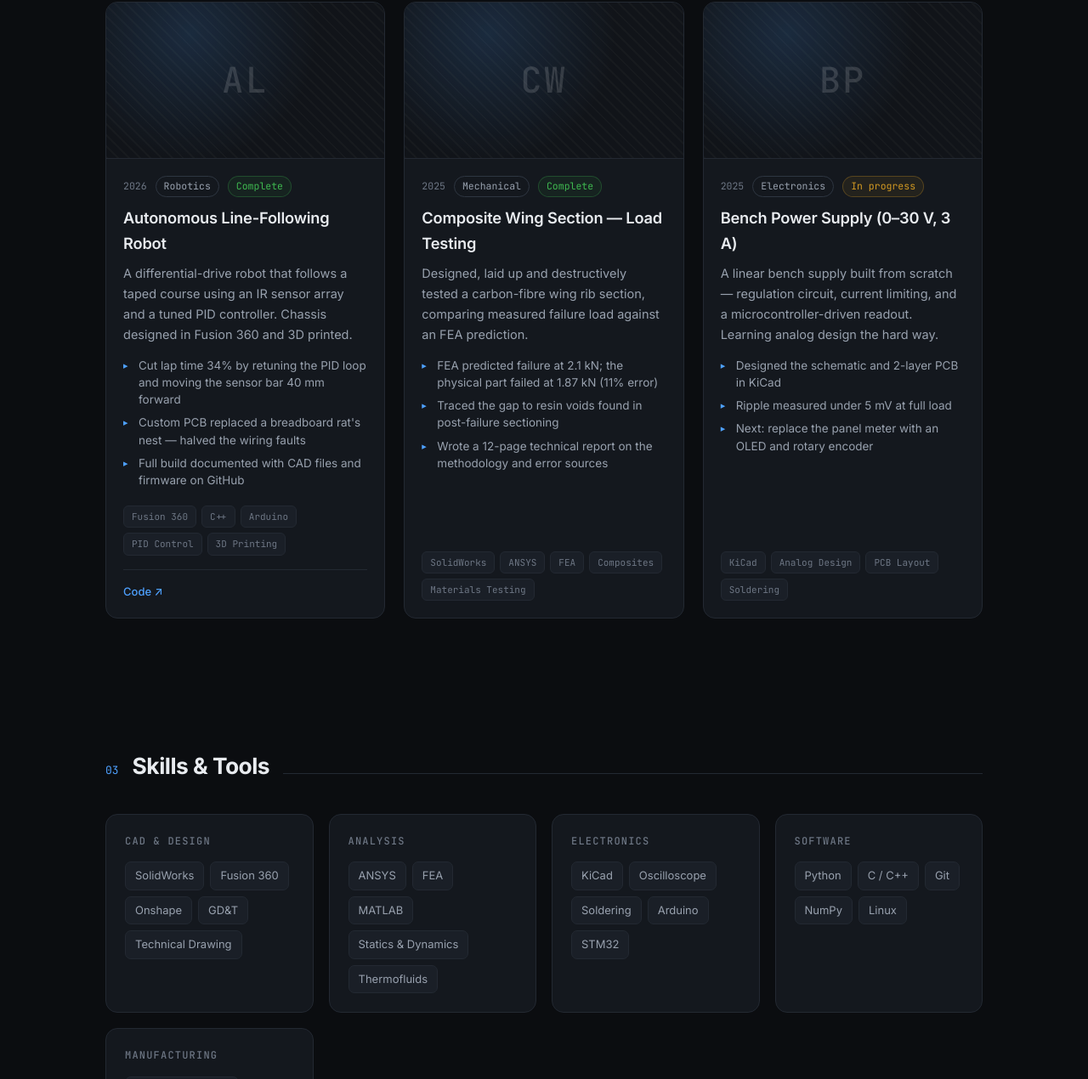
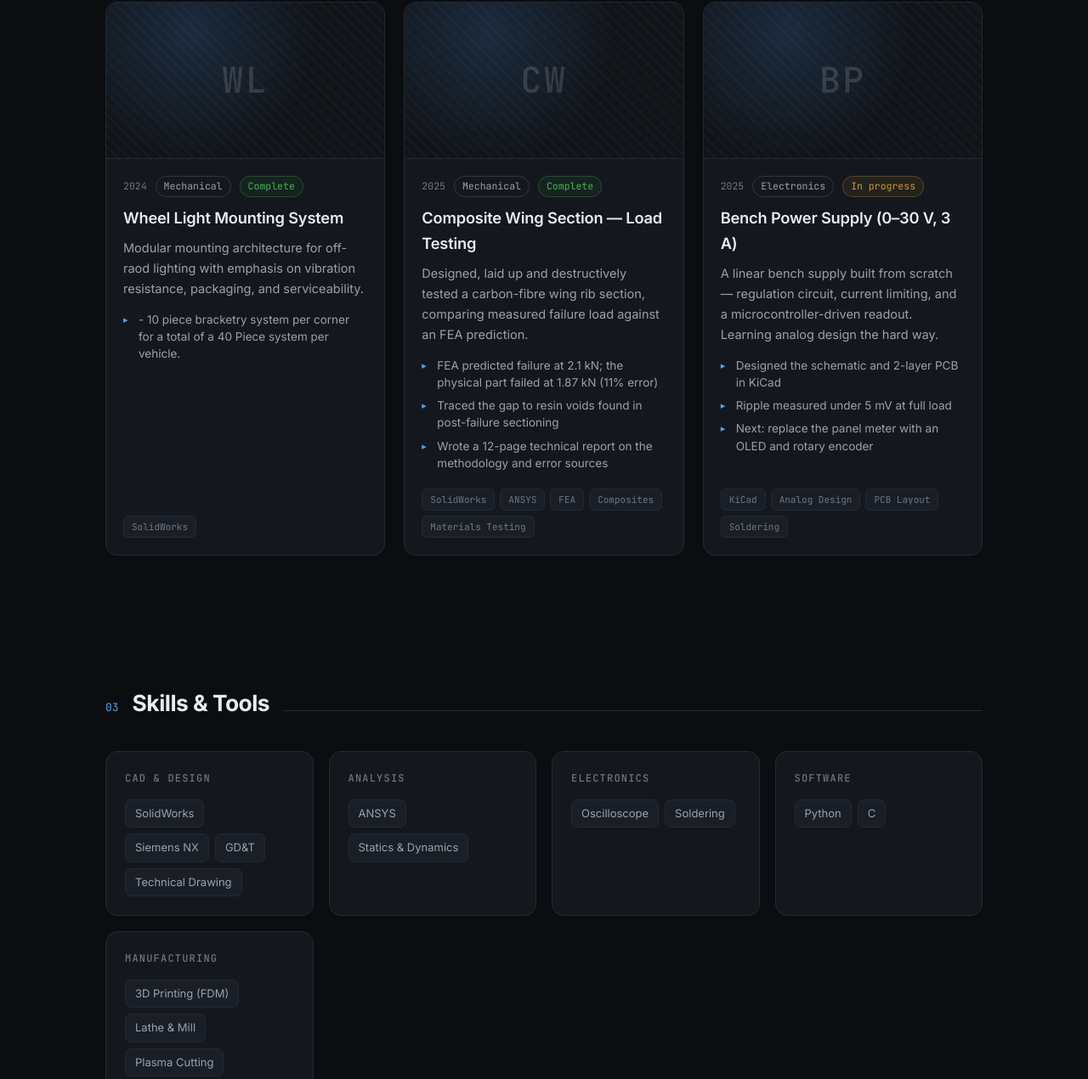
Before and after one commit to DFerronyalka/dferronyalka.github.io, a plain HTML site: page index.html in a window 1280 px wide. Shown: the part 1310-2580 px from the top of the page at 85% size. Drawn offline with Linux system fonts and the light colour scheme.

Commit message:
DFPortfolio_Rev1.html

```diff
--- a/index.html
+++ b/index.html
@@ -10,7 +10,7 @@
      SOCIAL PREVIEW (what shows when you share the link)
      ============================================================ -->
 <meta property="og:title" content="Drake Ferronyalka — Engineering Portfolio">
-<meta property="og:description" content="Mechanical, aerospace and robotics engineering projects.">
+<meta property="og:description" content="Mechanical, Aerospace and Robotics Engineering Projects.">
 <meta property="og:type" content="website">
 
 <link rel="preconnect" href="https://fonts.googleapis.com">
@@ -32,11 +32,11 @@ const SITE = {
   name:      "Drake Ferronyalka",
   role:      "Mechanical & Robotics Engineering Student",
   tagline:   "I design, build and test physical systems — from CAD and machined parts to embedded control. Currently studying engineering and looking for internship opportunities.",
-  location:  "Your City, Country",
+  location:  "Orlando, FL, United States",
   email:     "dferronyalka@gmail.com",
   // Leave any of these as "" to hide the button.
-  github:    "https://github.com/yourusername",
-  linkedin:  "https://linkedin.com/in/yourusername",
+  github:    "https://github.com/DFerronyalka",
+  linkedin:  "https://www.linkedin.com/in/drakeferronyalka/",
   resumeUrl: "resume.pdf",   // put a file called resume.pdf next to index.html
   // Short "about me" — write 2 or 3 sentences, in first person.
   about: [
@@ -56,21 +56,19 @@ const SITE = {
 
 const PROJECTS = [
   {
-    title: "Autonomous Line-Following Robot",
-    year: "2026",
-    category: "Robotics",
+    title: "Wheel Light Mounting System",
+    year: "2024",
+    category: "Mechanical",
     status: "Complete",
-    blurb: "A differential-drive robot that follows a taped course using an IR sensor array and a tuned PID controller. Chassis designed in Fusion 360 and 3D printed.",
+    blurb: "Modular mounting architecture for off-raod lighting with emphasis on vibration resistance, packaging, and serviceability.",
     // 2–4 short bullet points. These are what recruiters actually read.
     highlights: [
-      "Cut lap time 34% by retuning the PID loop and moving the sensor bar 40 mm forward",
-      "Custom PCB replaced a breadboard rat's nest — halved the wiring faults",
-      "Full build documented with CAD files and firmware on GitHub",
+      "- 10 piece bracketry system per corner for a total of a 40 Piece system per vehicle.",
     ],
-    tags: ["Fusion 360", "C++", "Arduino", "PID Control", "3D Printing"],
+    tags: ["SolidWorks"],
     image: "",
     links: {
-      github: "https://github.com/yourusername/line-robot",
+      github: "",
       writeup: "",
       demo: "",
     },
@@ -116,11 +114,11 @@ const PROJECTS = [
    ---------------------------------------------------------------- */
 
 const SKILLS = [
-  { group: "CAD & Design",   items: ["SolidWorks", "Fusion 360", "Onshape", "GD&T", "Technical Drawing"] },
-  { group: "Analysis",       items: ["ANSYS", "FEA", "MATLAB", "Statics & Dynamics", "Thermofluids"] },
-  { group: "Electronics",    items: ["KiCad", "Oscilloscope", "Soldering", "Arduino", "STM32"] },
-  { group: "Software",       items: ["Python", "C / C++", "Git", "NumPy", "Linux"] },
-  { group: "Manufacturing",  items: ["3D Printing (FDM)", "Lathe & Mill", "Laser Cutting", "Composites"] },
+  { group: "CAD & Design",   items: ["SolidWorks", "Siemens NX", "GD&T", "Technical Drawing"] },
+  { group: "Analysis",       items: ["ANSYS","Statics & Dynamics"] },
+  { group: "Electronics",    items: ["Oscilloscope", "Soldering"] },
+  { group: "Software",       items: ["Python", "C"] },
+  { group: "Manufacturing",  items: ["3D Printing (FDM)", "Lathe & Mill", "Plasma Cutting"] },
 ];
 
 /* ----------------------------------------------------------------
@@ -130,15 +128,15 @@ const SKILLS = [
 const TIMELINE = [
   {
     period: "2025 — Present",
-    title: "BEng Mechanical Engineering",
-    org: "Your University",
-    detail: "Relevant coursework: Statics, Materials Science, Engineering Design, Programming for Engineers.",
+    title: "BSME - Mechanical Engineering",
+    org: "University of Central Florida",
+    detail: "Relevant coursework: Statics, Solid Mechanics, Dynamics, Thermodynamics, Programming with Python and C, ",
   },
   {
-    period: "Summer 2025",
-    title: "Robotics Team — Mechanical Sub-team",
-    org: "University Robotics Society",
-    detail: "Designed and manufactured the drivetrain mounts for the competition robot.",
+    period: "May 2026 - Present",
+    title: "Machinist Apprectice",
+    org: "University of Central Florida - Office of Research",
+    detail: "Support UCF Senior Design teams and faculty-led research by translating design intent into manufacturable components, fixtures, and tooling using SolidWorks, GD&T, and first-principles problem-solving, while advising project teams on design for manufacturability to reduce rework and improve producibility with available shop equipment.",
   },
 ];
 
```
